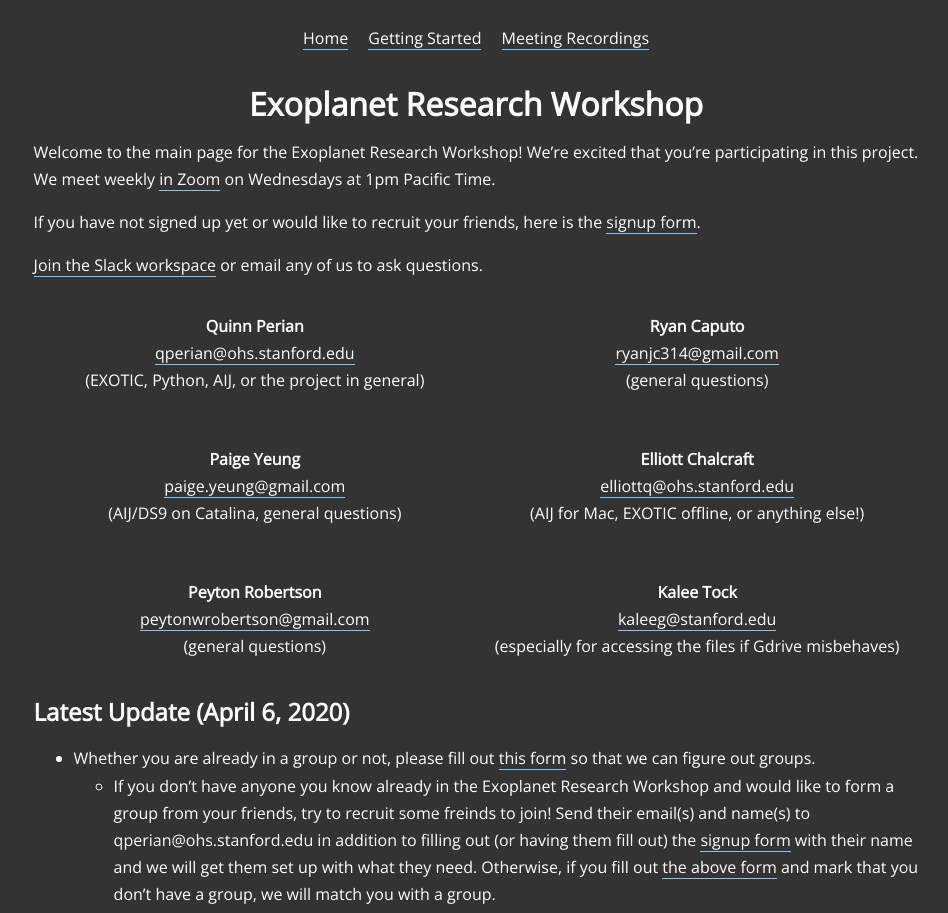
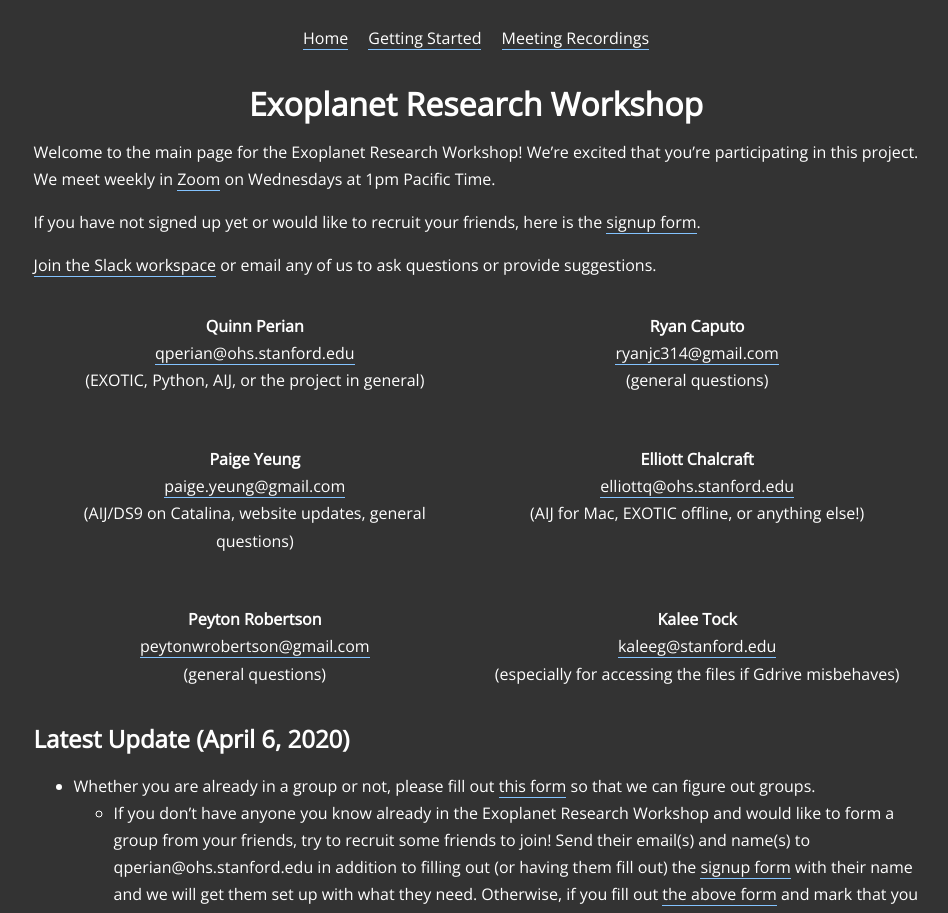
Before and after one commit to paigeyeung/exoplanetresearchworkshop, a Jekyll site: the page built from index.md, in a window 1280 px wide. Shown: the top 913 px of the page, without its empty margins (164-1112 px from the left). Built offline with Jekyll 4.4.1, drawn with Linux system fonts in a browser that asks for light colours; some of the changed text lies outside the part shown.

Commit message:
Update index.md

```diff
--- a/index.md
+++ b/index.md
@@ -5,11 +5,11 @@ title: Home
 
 # Exoplanet Research Workshop
 
-Welcome to the main page for the Exoplanet Research Workshop! We're excited that you're participating in this project. We meet weekly [in Zoom](https://stanford.zoom.us/j/2940180841){:target="_blank"} on Wednesdays at 1pm Pacific Time.
+Welcome to the main page for the Exoplanet Research Workshop! We're excited that you're participating in this project. We meet weekly in [Zoom](https://stanford.zoom.us/j/2940180841){:target="_blank"} on Wednesdays at 1pm Pacific Time.
 
 If you have not signed up yet or would like to recruit your friends, here is the [signup form](https://docs.google.com/forms/d/e/1FAIpQLSdYdnDFFS7MinZQbgGAxN3ULTTshf0Q3tvWsC1YjVQKXwWkeQ/viewform?usp=send_form){:target="_blank"}.
 
-[Join the Slack workspace](https://join.slack.com/t/exoplanetrese-nug2480/shared_invite/zt-d63jj8jl-WFWgC0P9mOBvDLbJEvo5EQ){:target="_blank"} or email any of us to ask questions.
+[Join the Slack workspace](https://join.slack.com/t/exoplanetrese-nug2480/shared_invite/zt-d63jj8jl-WFWgC0P9mOBvDLbJEvo5EQ){:target="_blank"} or email any of us to ask questions or provide suggestions.
 
 <div class="row">
     <div class="column">
@@ -26,7 +26,7 @@ If you have not signed up yet or would like to recruit your friends, here is the
 <div class="row" style="margin-top:1rem">
     <div class="column">
         <strong>Paige Yeung</strong><br><a href="mailto:paige.yeung@gmail.com">paige.yeung@gmail.com</a><br>
-        (AIJ/DS9 on Catalina, general questions)
+        (AIJ/DS9 on Catalina, website updates, general questions)
     </div>
     <div class="column">
         <strong>Elliott Chalcraft</strong><br><a href="mailto:elliottq@ohs.stanford.edu">elliottq@ohs.stanford.edu</a><br>
@@ -51,7 +51,7 @@ If you have not signed up yet or would like to recruit your friends, here is the
 ## Latest Update (April 6, 2020)
 
 * Whether you are already in a group or not, please fill out [this form](https://docs.google.com/forms/d/e/1FAIpQLSf549CDUdYCOVv7XSJY26KR9J83XYTHY-z7NHrbZQfv456u4g/viewform?usp=sf_link){:target="_blank"} so that we can figure out groups.
-    * If you don't have anyone you know already in the Exoplanet Research Workshop and would like to form a group from your friends, try to recruit some freinds to join! Send their email(s) and name(s) to qperian@ohs.stanford.edu in addition to filling out (or having them fill out) the [signup form](https://docs.google.com/forms/d/e/1FAIpQLSdYdnDFFS7MinZQbgGAxN3ULTTshf0Q3tvWsC1YjVQKXwWkeQ/viewform?usp=send_form){:target="_blank"} with their name and we will get them set up with what they need. Otherwise, if you fill out [the above form](https://docs.google.com/forms/d/e/1FAIpQLSf549CDUdYCOVv7XSJY26KR9J83XYTHY-z7NHrbZQfv456u4g/viewform?usp=sf_link){:target="_blank"} and mark that you don't have a group, we will match you with a group.
+    * If you don't have anyone you know already in the Exoplanet Research Workshop and would like to form a group from your friends, try to recruit some friends to join! Send their email(s) and name(s) to qperian@ohs.stanford.edu in addition to filling out (or having them fill out) the [signup form](https://docs.google.com/forms/d/e/1FAIpQLSdYdnDFFS7MinZQbgGAxN3ULTTshf0Q3tvWsC1YjVQKXwWkeQ/viewform?usp=send_form){:target="_blank"} with their name and we will get them set up with what they need. Otherwise, if you fill out [the above form](https://docs.google.com/forms/d/e/1FAIpQLSf549CDUdYCOVv7XSJY26KR9J83XYTHY-z7NHrbZQfv456u4g/viewform?usp=sf_link){:target="_blank"} and mark that you don't have a group, and we will match you with a group.
 
 ## Leaderboard
 See below, or check [here](https://docs.google.com/spreadsheets/d/186XBseS2LP1QWJaaSwJQzCkS0cBpJ4C8teQdVBPQDpk/){:target="_blank"} for the leaderboard.
```
